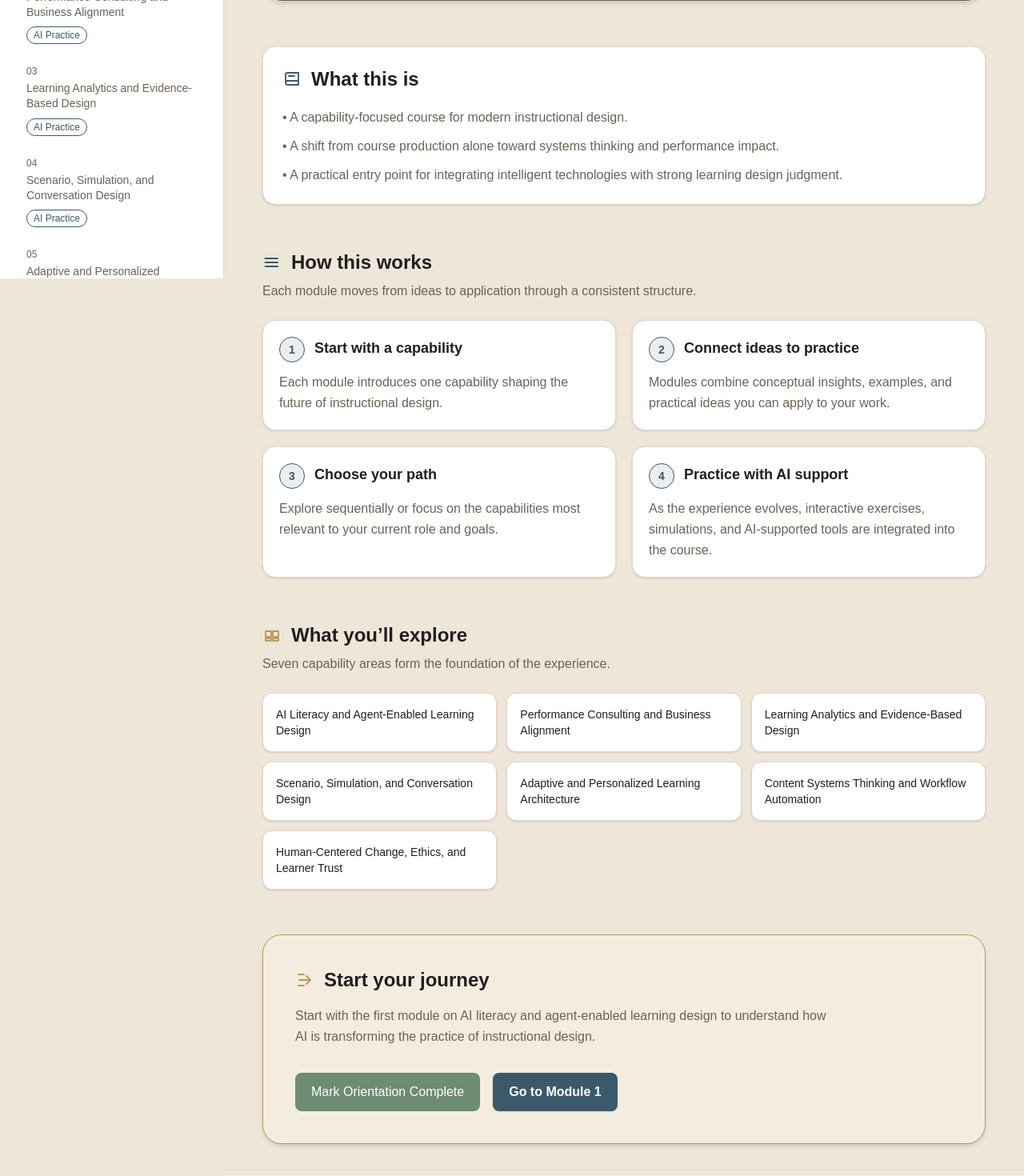
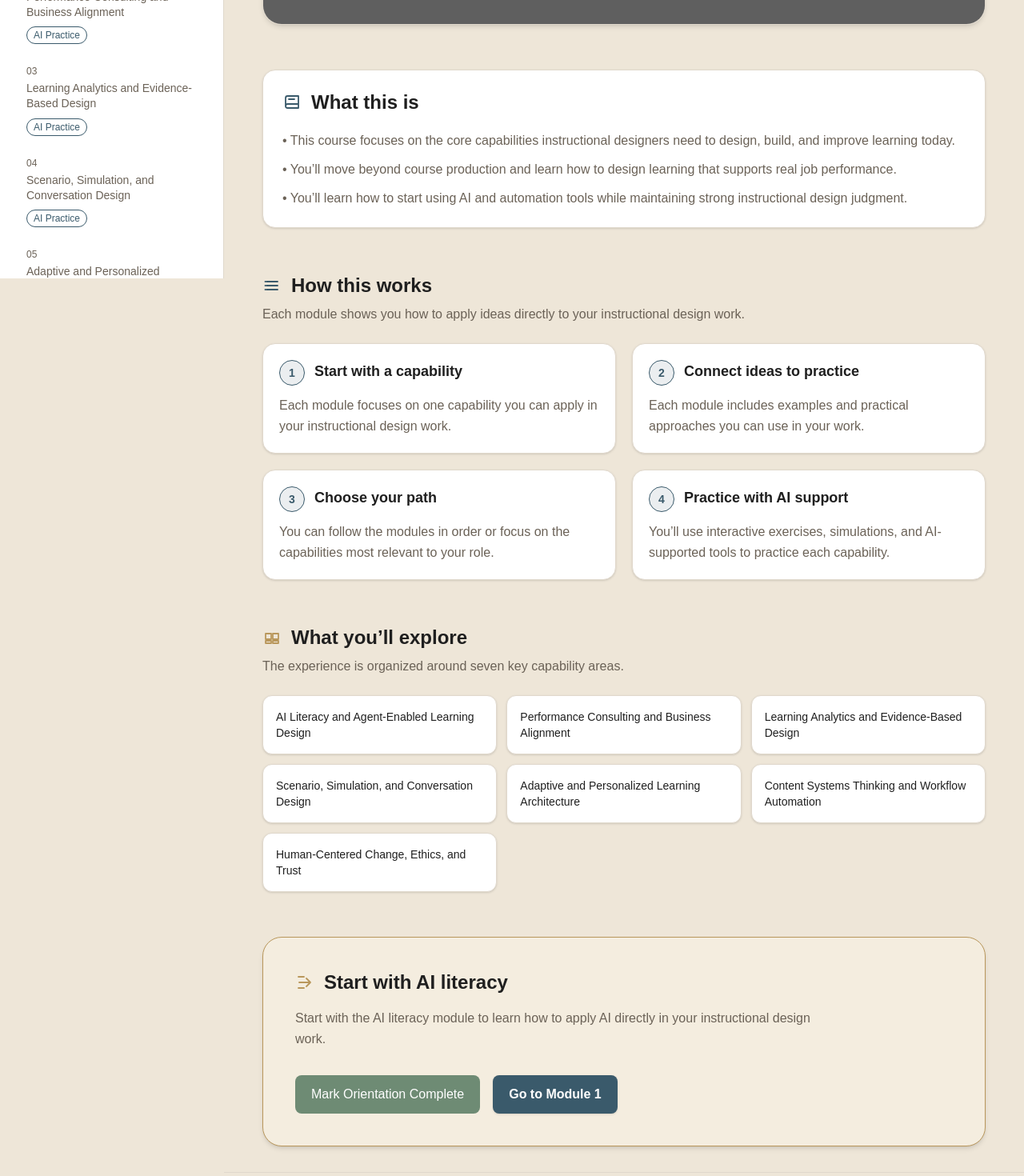
Before and after one commit to BradleyAPierce/future_of_id, a Next.js app in the folder web/: page /course/orientation in a window 1280 px wide. Shown: the part 460-1930 px from the top of the page at 80% size. Built offline with nearby package versions, Linux system fonts and the light colour scheme; grey boxes are pictures that could not be loaded.

Commit message:
Refactor OrientationPage content for clarity and enhance dashboard banner subtitle for improved user understanding

```diff
--- a/web/app/course/orientation/page.tsx
+++ b/web/app/course/orientation/page.tsx
@@ -16,29 +16,29 @@ export default function OrientationPage() {
     "Scenario, Simulation, and Conversation Design",
     "Adaptive and Personalized Learning Architecture",
     "Content Systems Thinking and Workflow Automation",
-    "Human-Centered Change, Ethics, and Learner Trust",
+    "Human-Centered Change, Ethics, and Trust",
   ];
 
   const experienceSteps = [
     {
       title: "Start with a capability",
       description:
-        "Each module introduces one capability shaping the future of instructional design.",
+        "Each module focuses on one capability you can apply in your instructional design work.",
     },
     {
       title: "Connect ideas to practice",
       description:
-        "Modules combine conceptual insights, examples, and practical ideas you can apply to your work.",
+        "Each module includes examples and practical approaches you can use in your work.",
     },
     {
       title: "Choose your path",
       description:
-        "Explore sequentially or focus on the capabilities most relevant to your current role and goals.",
+        "You can follow the modules in order or focus on the capabilities most relevant to your role.",
     },
     {
       title: "Practice with AI support",
       description:
-        "As the experience evolves, interactive exercises, simulations, and AI-supported tools are integrated into the course.",
+        "You’ll use interactive exercises, simulations, and AI-supported tools to practice each capability.",
     },
   ];
 
@@ -69,14 +69,17 @@ export default function OrientationPage() {
           <span>What this is</span>
         </h2>
         <ul className="mt-5 space-y-3 text-[var(--muted)]">
-          <li>• A capability-focused course for modern instructional design.</li>
           <li>
-            • A shift from course production alone toward systems thinking and
-            performance impact.
+            • This course focuses on the core capabilities instructional
+            designers need to design, build, and improve learning today.
           </li>
           <li>
-            • A practical entry point for integrating intelligent technologies
-            with strong learning design judgment.
+            • You’ll move beyond course production and learn how to design
+            learning that supports real job performance.
+          </li>
+          <li>
+            • You’ll learn how to start using AI and automation tools while
+            maintaining strong instructional design judgment.
           </li>
         </ul>
       </section>
@@ -100,8 +103,8 @@ export default function OrientationPage() {
             <span>How this works</span>
           </h2>
           <p className="mt-2 text-[var(--muted)]">
-            Each module moves from ideas to application through a consistent
-            structure.
+            Each module shows you how to apply ideas directly to your
+            instructional design work.
           </p>
         </div>
 
@@ -145,7 +148,7 @@ export default function OrientationPage() {
             <span>What you’ll explore</span>
           </h2>
           <p className="mt-2 text-[var(--muted)]">
-            Seven capability areas form the foundation of the experience.
+            The experience is organized around seven key capability areas.
           </p>
         </div>
 
@@ -175,13 +178,12 @@ export default function OrientationPage() {
               d="M5 12h14m0 0-5-5m5 5-5 5M4 5h7m-7 14h7"
             />
           </svg>
-          <span>Start your journey</span>
+          <span>Start with AI literacy</span>
         </h2>
 
         <p className="mt-4 max-w-2xl leading-relaxed text-[var(--muted)]">
-          Start with the first module on AI literacy and agent-enabled learning
-          design to understand how AI is transforming the practice of
-          instructional design.
+          Start with the AI literacy module to learn how to apply AI directly
+          in your instructional design work.
         </p>
 
         <div className="mt-8 flex flex-col gap-4 sm:flex-row">
--- a/web/data/pageBanners.ts
+++ b/web/data/pageBanners.ts
@@ -20,7 +20,7 @@ export const dashboardBanner: PageBannerConfig = {
 export const orientationBanner: PageBannerConfig = {
   title: "The Future of Instructional Design",
   subtitle:
-    "A guided experience for exploring the capabilities instructional designers need as AI, analytics, systems thinking, and human-centered change reshape the field.",
+    "This experience helps instructional designers build practical capabilities in AI, analytics, and modern learning design so they can improve real performance, not just create courses.",
   imageUrl:
     "https://raw.githubusercontent.com/BradleyAPierce/future-of-id-images/main/orientation-banner-overlay-web640x287.jpg",
   pills: ["Orientation"],
```
